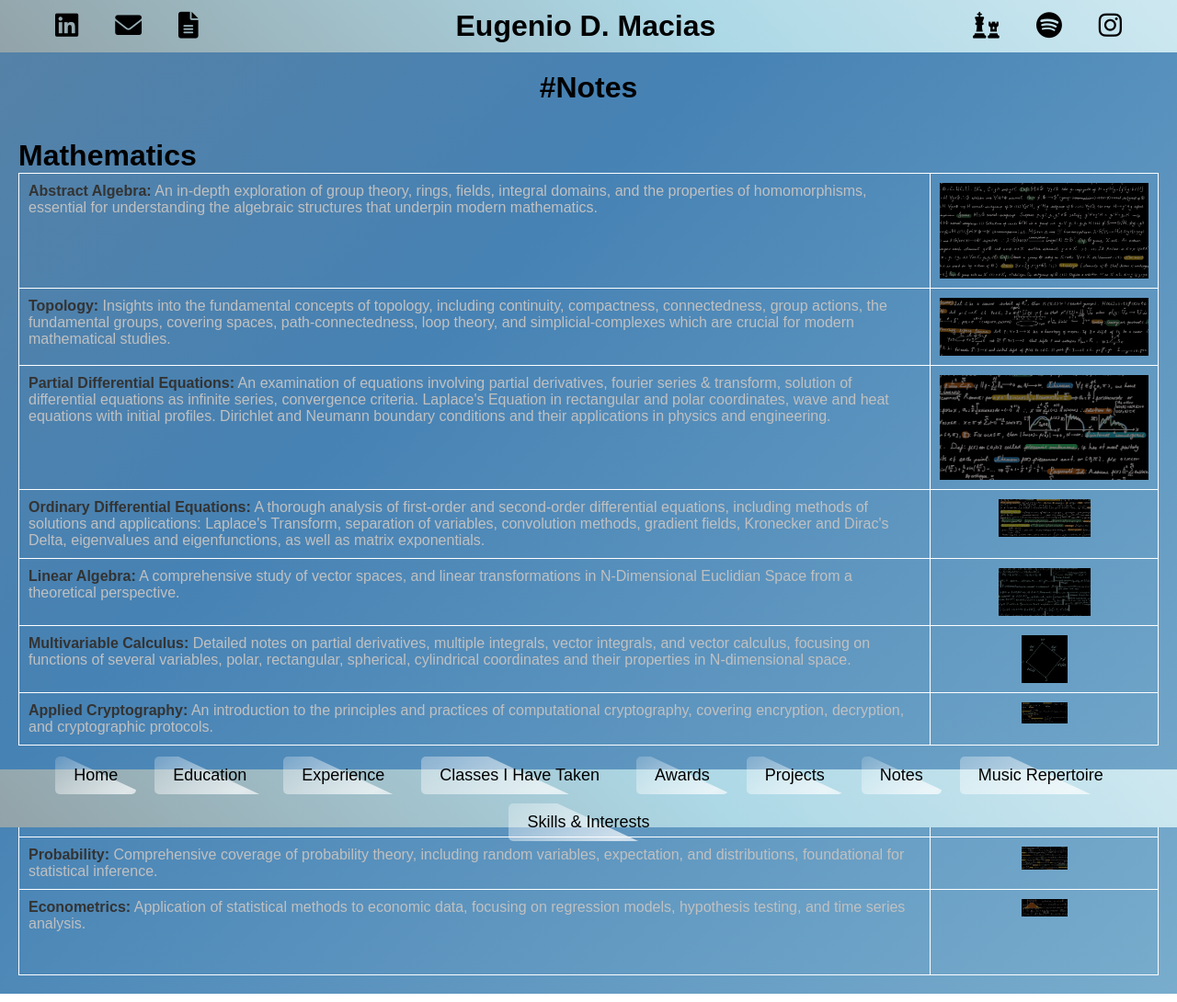
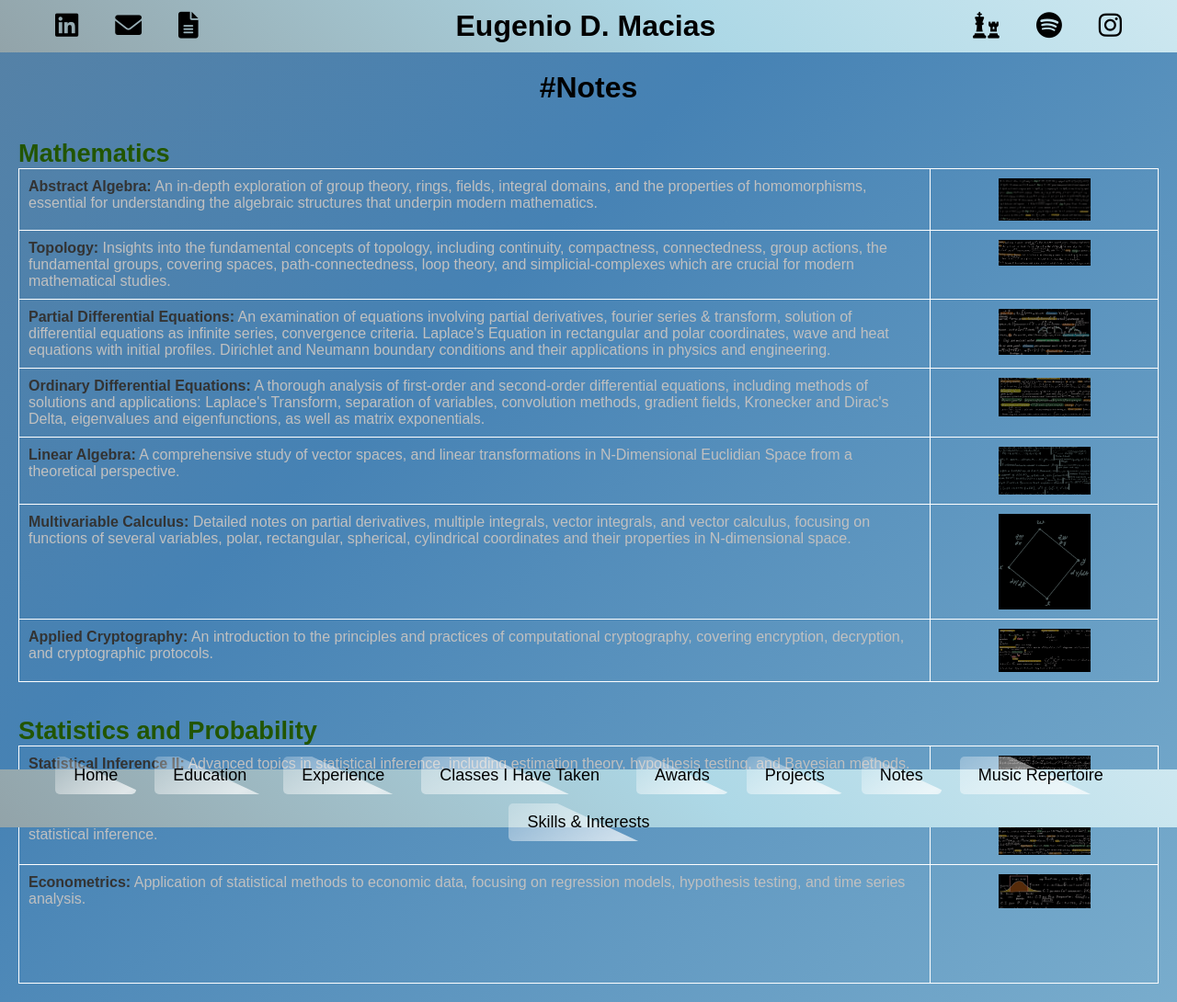
Before and after one commit to xXElGenio0203Xx/eugenio-macias.github.io, a Jekyll site: the page built from notes.md, in a window 1280 px wide. Shown: the whole page at 92% size. Built offline with Jekyll 4.4.1, drawn with Linux system fonts in a browser that asks for light colours; some web fonts are replaced.

Commit message:
Update notes.md

```diff
--- a/notes.md
+++ b/notes.md
@@ -8,133 +8,136 @@ title: Notes
 </div>
 <br>
 
-# Mathematics
+## Mathematics
 
-<table>
-    <tr>
-        <td style="width: 80%;">
-            <a href="/assets/files/Abstract_Algebra.pdf">
-                <strong>Abstract Algebra:</strong> An in-depth exploration of group theory, rings, fields, integral domains, and the properties of homomorphisms, essential for understanding the algebraic structures that underpin modern mathematics.
-            </a>
-        </td>
-        <td style="width: 20%;">
-            <a href="/assets/files/Abstract_Algebra.pdf">
-                <img src="/assets/images/thumbnails/Abstract_Algebra_thumbnail.jpg" alt="Abstract Algebra Thumbnail" style="width: auto; height: auto;">
-            </a>
-        </td>
-    </tr>
-    <tr>
-        <td style="width: 80%;">
-            <a href="/assets/files/Topology.pdf">
-                <strong>Topology:</strong> Insights into the fundamental concepts of topology, including continuity, compactness, connectedness, group actions, the fundamental groups, covering spaces, path-connectedness, loop theory, and simplicial-complexes which are crucial for modern mathematical studies.
-            </a>
-        </td>
-        <td style="width: 20%;">
-            <a href="/assets/files/Topology.pdf">
-                <img src="/assets/images/thumbnails/Topology_thumbnail.jpg" alt="Topology Thumbnail" style="width: auto; height: auto;">
-            </a>
-        </td>
-    </tr>
-    <tr>
-        <td style="width: 80%;">
-            <a href="/assets/files/Partial_Differential_Equations.pdf">
-                <strong>Partial Differential Equations:</strong> An examination of equations involving partial derivatives, fourier series & transform, solution of differential equations as infinite series, convergence criteria. Laplace's Equation in rectangular and polar coordinates, wave and heat equations with initial profiles. Dirichlet and Neumann boundary conditions and their applications in physics and engineering.
-            </a>
-        </td>
-        <td style="width: 20%;">
-            <a href="/assets/files/Partial_Differential_Equations.pdf">
-                <img src="/assets/images/thumbnails/Partial_Differential_Equations_thumbnail.jpg" alt="Partial Differential Equations Thumbnail" style="width: auto; height: auto;">
-            </a>
-        </td>
-    </tr>
-    <tr>
-        <td style="width: 80%;">
-            <a href="/assets/files/Ordinary_Differential_Equations.pdf">
-                <strong>Ordinary Differential Equations:</strong> A thorough analysis of first-order and second-order differential equations, including methods of solutions and applications: Laplace's Transform, separation of variables, convolution methods, gradient fields, Kronecker and Dirac's Delta, eigenvalues and eigenfunctions, as well as matrix exponentials.
-            </a>
-        </td>
-        <td style="width: 20%;">
-            <a href="/assets/files/Ordinary_Differential_Equations.pdf">
-                <img src="/assets/images/thumbnails/Ordinary_Differential_Equations_thumbnail.jpg" alt="Ordinary Differential Equations Thumbnail" style="width: 100px; height: auto;">
-            </a>
-        </td>
-    </tr>
-    <tr>
-        <td style="width: 80%;">
-            <a href="/assets/files/Linear_Algebra.pdf">
-                <strong>Linear Algebra:</strong> A comprehensive study of vector spaces, and linear transformations in N-Dimensional Euclidian Space from a theoretical perspective.
-            </a>
-        </td>
-        <td style="width: 20%;">
-            <a href="/assets/files/Linear_Algebra.pdf">
-                <img src="/assets/images/thumbnails/Linear_Algebra_thumbnail.jpg" alt="Linear Algebra Thumbnail" style="width: 100px; height: auto;">
-            </a>
-        </td>
-    </tr>
-    <tr>
-        <td style="width: 80%;">
-            <a href="/assets/files/Multivariable_Calculus.pdf">
-                <strong>Multivariable Calculus:</strong> Detailed notes on partial derivatives, multiple integrals, vector integrals, and vector calculus, focusing on functions of several variables, polar, rectangular, spherical, cylindrical coordinates and their properties in N-dimensional space.
-            </a>
-        </td>
-        <td style="width: 20%;">
-            <a href="/assets/files/Multivariable_Calculus.pdf">
-                <img src="/assets/images/thumbnails/Multivariable_Calculus_thumbnail.jpg" alt="Multivariable Calculus Thumbnail" style="width: 50px; height: auto;">
-            </a>
-        </td>
-    </tr>
-    <tr>
-        <td style="width: 80%;">
-            <a href="/assets/files/Applied_Cryptography.pdf">
-                <strong>Applied Cryptography:</strong> An introduction to the principles and practices of computational cryptography, covering encryption, decryption, and cryptographic protocols.
-            </a>
-        </td>
-        <td style="width: 20%;">
-            <a href="/assets/files/Applied_Cryptography.pdf">
-                <img src="/assets/images/thumbnails/Applied_Cryptography_thumbnail.jpg" alt="Applied Cryptography Thumbnail" style="width: 50px; height: auto;">
-            </a>
-        </td>
-    </tr>
+<table style="width:100%;">
+  <tr>
+    <td style="width: 80%; vertical-align:top;">
+        <a href="/assets/files/Abstract_Algebra.pdf">
+            <strong>Abstract Algebra:</strong> An in-depth exploration of group theory, rings, fields, integral domains, and the properties of homomorphisms, essential for understanding the algebraic structures that underpin modern mathematics.
+        </a>
+    </td>
+    <td style="width: 20%; vertical-align:top; text-align:right;">
+        <a href="/assets/files/Abstract_Algebra.pdf">
+            <img src="{{ site.baseurl }}/assets/images/thumbnails/Abstract_Algebra_thumbnail.jpg" alt="Abstract Algebra Thumbnail" style="width: 100px; height: auto;">
+        </a>
+    </td>
+  </tr>
+  <tr>
+    <td style="width: 80%; vertical-align:top;">
+        <a href="/assets/files/Topology.pdf">
+            <strong>Topology:</strong> Insights into the fundamental concepts of topology, including continuity, compactness, connectedness, group actions, the fundamental groups, covering spaces, path-connectedness, loop theory, and simplicial-complexes which are crucial for modern mathematical studies.
+        </a>
+    </td>
+    <td style="width: 20%; vertical-align:top; text-align:right;">
+        <a href="/assets/files/Topology.pdf">
+            <img src="{{ site.baseurl }}/assets/images/thumbnails/Topology_thumbnail.jpg" alt="Topology Thumbnail" style="width: 100px; height: auto;">
+        </a>
+    </td>
+  </tr>
+  <tr>
+    <td style="width: 80%; vertical-align:top;">
+        <a href="/assets/files/Partial_Differential_Equations.pdf">
+            <strong>Partial Differential Equations:</strong> An examination of equations involving partial derivatives, fourier series & transform, solution of differential equations as infinite series, convergence criteria. Laplace's Equation in rectangular and polar coordinates, wave and heat equations with initial profiles. Dirichlet and Neumann boundary conditions and their applications in physics and engineering.
+        </a>
+    </td>
+    <td style="width: 20%; vertical-align:top; text-align:right;">
+        <a href="/assets/files/Partial_Differential_Equations.pdf">
+            <img src="{{ site.baseurl }}/assets/images/thumbnails/Partial_Differential_Equations_thumbnail.jpg" alt="Partial Differential Equations Thumbnail" style="width: 100px; height: auto;">
+        </a>
+    </td>
+  </tr>
+  <tr>
+    <td style="width: 80%; vertical-align:top;">
+        <a href="/assets/files/Ordinary_Differential_Equations.pdf">
+            <strong>Ordinary Differential Equations:</strong> A thorough analysis of first-order and second-order differential equations, including methods of solutions and applications: Laplace's Transform, separation of variables, convolution methods, gradient fields, Kronecker and Dirac's Delta, eigenvalues and eigenfunctions, as well as matrix exponentials.
+        </a>
+    </td>
+    <td style="width: 20%; vertical-align:top; text-align:right;">
+        <a href="/assets/files/Ordinary_Differential_Equations.pdf">
+            <img src="{{ site.baseurl }}/assets/images/thumbnails/Ordinary_Differential_Equations_thumbnail.jpg" alt="Ordinary Differential Equations Thumbnail" style="width: 100px; height: auto;">
+        </a>
+    </td>
+  </tr>
+  <tr>
+    <td style="width: 80%; vertical-align:top;">
+        <a href="/assets/files/Linear_Algebra.pdf">
+            <strong>Linear Algebra:</strong> A comprehensive study of vector spaces, and linear transformations in N-Dimensional Euclidian Space from a theoretical perspective.
+        </a>
+    </td>
+    <td style="width: 20%; vertical-align:top; text-align:right;">
+        <a href="/assets/files/Linear_Algebra.pdf">
+            <img src="{{ site.baseurl }}/assets/images/thumbnails/Linear_Algebra_thumbnail.jpg" alt="Linear Algebra Thumbnail" style="width: 100px; height: auto;">
+        </a>
+    </td>
+  </tr>
+  <tr>
+    <td style="width: 80%; vertical-align:top;">
+        <a href="/assets/files/Multivariable_Calculus.pdf">
+            <strong>Multivariable Calculus:</strong> Detailed notes on partial derivatives, multiple integrals, vector integrals, and vector calculus, focusing on functions of several variables, polar, rectangular, spherical, cylindrical coordinates and their properties in N-dimensional space.
+        </a>
+    </td>
+    <td style="width: 20%; vertical-align:top; text-align:right;">
+        <a href="/assets/files/Multivariable_Calculus.pdf">
+            <img src="{{ site.baseurl }}/assets/images/thumbnails/Multivariable_Calculus_thumbnail.jpg" alt="Multivariable Calculus Thumbnail" style="width: 100px; height: auto;">
+        </a>
+    </td>
+  </tr>
+  <tr>
+    <td style="width: 80%; vertical-align:top;">
+        <a href="/assets/files/Applied_Cryptography.pdf">
+            <strong>Applied Cryptography:</strong> An introduction to the principles and practices of computational cryptography, covering encryption, decryption, and cryptographic protocols.
+        </a>
+    </td>
+    <td style="width: 20%; vertical-align:top; text-align:right;">
+        <a href="/assets/files/Applied_Cryptography.pdf">
+            <img src="{{ site.baseurl }}/assets/images/thumbnails/Applied_Cryptography_thumbnail.jpg" alt="Applied Cryptography Thumbnail" style="width: 100px; height: auto;">
+        </a>
+    </td>
+  </tr>
 </table>
 <br>
-#Statistics and Probability
-<table>
-    <tr>
-        <td style="width: 80%;">
-            <a href="/assets/files/Statistical_InferenceII.pdf">
-                <strong>Statistical Inference II:</strong> Advanced topics in statistical inference, including estimation theory, hypothesis testing, and Bayesian methods.
-            </a>
-        </td>
-        <td style="width: 20%;">
-            <a href="/assets/files/Statistical_InferenceII.pdf">
-                <img src="/assets/images/thumbnails/Statistical_InferenceII_thumbnail.jpg" alt="Statistical Inference II Thumbnail" style="width: 50px; height: auto;">
-            </a>
-        </td>
-    </tr>
-    <tr>
-        <td style="width: 80%;">
-            <a href="/assets/files/Probability.pdf">
-                <strong>Probability:</strong> Comprehensive coverage of probability theory, including random variables, expectation, and distributions, foundational for statistical inference.
-            </a>
-        </td>
-        <td style="width: 20%;">
-            <a href="/assets/files/Probability.pdf">
-                <img src="/assets/images/thumbnails/Probability_thumbnail.jpg" alt="Probability Thumbnail" style="width: 50px; height: auto;">
-            </a>
-        </td>
-    </tr>
-    <tr>
-        <td style="width: 80%;">
-            <a href="/assets/files/Econometrics.pdf">
-                <strong>Econometrics:</strong> Application of statistical methods to economic data, focusing on regression models, hypothesis testing, and time series analysis. <br><br><br>
-            </a>
-        </td>
-        <td style="width: 20%;">
-            <a href="/assets/files/Econometrics.pdf">
-                <img src="/assets/images/thumbnails/Econometrics_thumbnail.jpg" alt="Econometrics Thumbnail" style="width: 50px; height: auto;">
-            </a>
-        </td>
-    </tr>
+## Statistics and Probability
+
+<table style="width:100%;">
+  <tr>
+    <td style="width: 80%; vertical-align:top;">
+        <a href="/assets/files/Statistical_InferenceII.pdf">
+            <strong>Statistical Inference II:</strong> Advanced topics in statistical inference, including estimation theory, hypothesis testing, and Bayesian methods.
+        </a>
+    </td>
+    <td style="width: 20%; vertical-align:top; text-align:right;">
+        <a href="/assets/files/Statistical_InferenceII.pdf">
+            <img src="{{ site.baseurl }}/assets/images/thumbnails/Statistical_InferenceII_thumbnail.jpg" alt="Statistical Inference II Thumbnail" style="width: 100px; height: auto;">
+        </a>
+    </td>
+  </tr>
+  <tr>
+    <td style="width: 80%; vertical-align:top;">
+        <a href="/assets/files/Probability.pdf">
+            <strong>Probability:</strong> Comprehensive coverage of probability theory, including random variables, expectation, and distributions, foundational for statistical inference.
+        </a>
+    </td>
+    <td style="width: 20%; vertical-align:top; text-align:right;">
+        <a href="/assets/files/Probability.pdf">
+            <img src="{{ site.baseurl }}/assets/images/thumbnails/Probability_thumbnail.jpg" alt="Probability Thumbnail" style="width: 100px; height: auto;">
+        </a>
+    </td>
+  </tr>
+  <tr>
+    <td style="width: 80%; vertical-align:top;">
+        <a href="/assets/files/Econometrics.pdf">
+            <strong>Econometrics:</strong> Application of statistical methods to economic data, focusing on regression models, hypothesis testing, and time series analysis. <br><br><br>
+            <br>
+            <br>
+        </a>
+    </td>
+    <td style="width: 20%; vertical-align:top; text-align:right;">
+        <a href="/assets/files/Econometrics.pdf">
+            <img src="{{ site.baseurl }}/assets/images/thumbnails/Econometrics_thumbnail.jpg" alt="Econometrics Thumbnail" style="width: 100px; height: auto;">
+        </a>
+    </td>
+  </tr>
 </table>
 
 <style>
```
